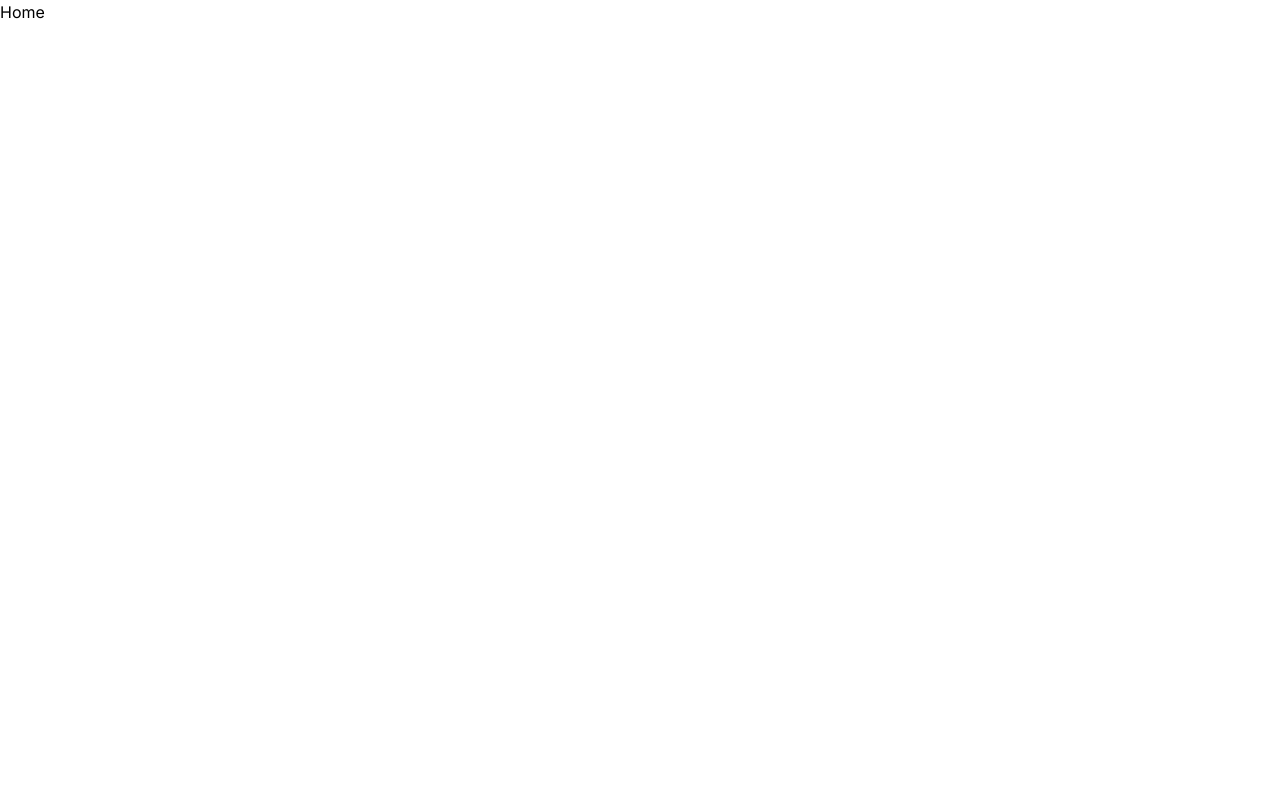
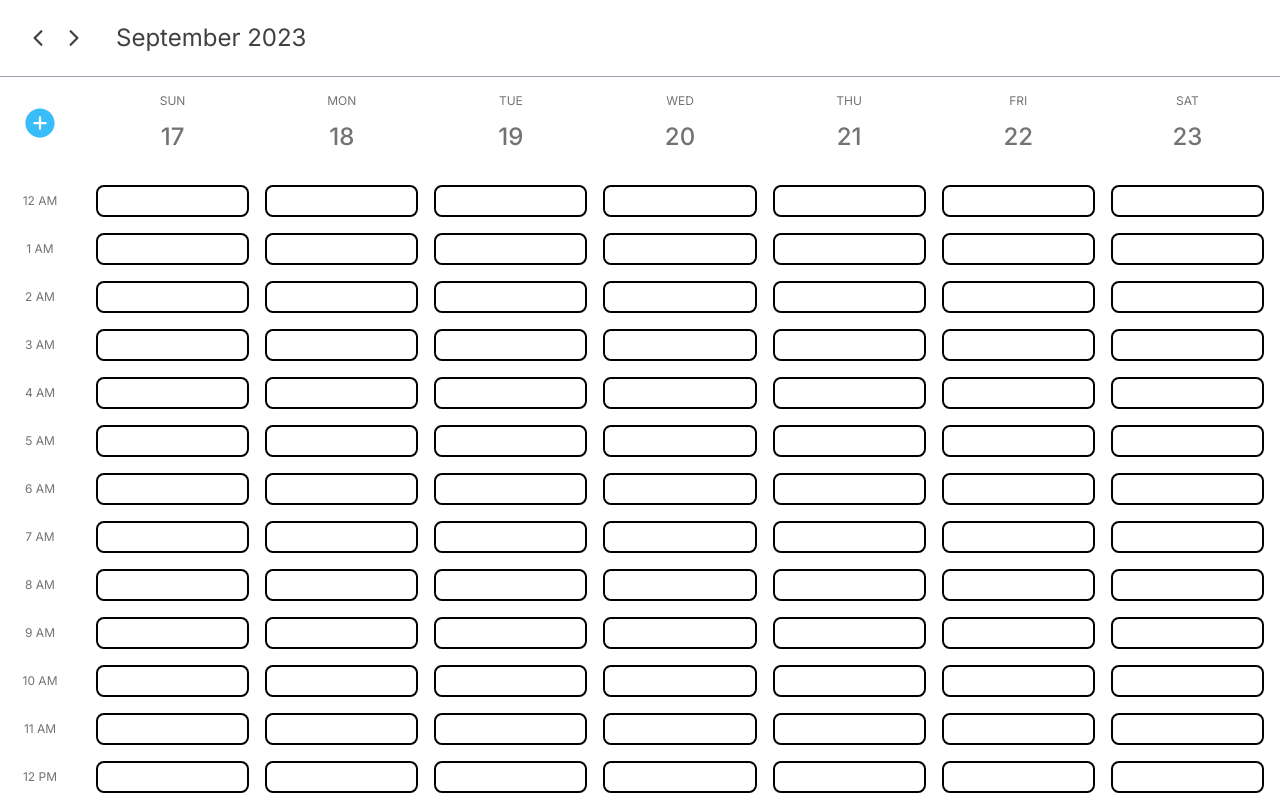
Before and after one commit to damianoconnor04/calendar, a Next.js app: page / in a window 1280 px wide. Built offline with nearby package versions, Linux system fonts and the light colour scheme.

Commit message:
redo UI add hour functionality

```diff
--- a/src/app/calendar/NavigateCalendar.tsx
+++ /dev/null
@@ -1,23 +0,0 @@
-'use client'
-import React, { useState } from 'react'
-import moment, { Moment } from 'moment'
-import RenderCalendar from './RenderCalendar'
-import { IoChevronBack, IoChevronForward } from 'react-icons/io5'
-
-const NavigateCalendar: React.FC = () => {
-  const [currentMonth, setCurrentMonth] = useState<Moment>(moment())
-  const handlePreviousMonth = () => { setCurrentMonth(currentMonth.clone().subtract(1, 'month')) }
-  const handleNextMonth = () => { setCurrentMonth(currentMonth.clone().add(1, 'month')) }
-  return (
-    <div className='h-full grid place-items-center grid-rows-[auto,1fr]'>
-      <div className="flex items-center gap-6 text-center">
-        <button onClick={handlePreviousMonth}><IoChevronBack /></button>
-        <h1 className="text-2xl font-bold">{currentMonth.format('MMMM YYYY')}</h1>
-        <button onClick={handleNextMonth}><IoChevronForward /></button>
-      </div>
-      <RenderCalendar currentMonth={currentMonth} />
-    </div>
-  )
-}
-
-export default NavigateCalendar
--- a/src/app/calendar/RenderCalendar.tsx
+++ /dev/null
@@ -1,41 +0,0 @@
-import React from 'react'
-import moment, { Moment } from 'moment'
-
-interface RenderCalendarProps { currentMonth: Moment }
-const RenderCalendar: React.FC<RenderCalendarProps> = ({ currentMonth }) => {
-  const generateDates = () => {
-    const startDate = currentMonth.clone().startOf('month')
-    const endDate = currentMonth.clone().endOf('month')
-    const dates = []
-    while (startDate.isSameOrBefore(endDate)) { dates.push(startDate.clone()); startDate.add(1, 'day') }
-    return dates
-  }
-
-  const mapDatesToDaysOfWeek = (dates: Moment[]): { date: Moment; dayOfWeek: string }[] =>
-    dates.map((date) => ({ date, dayOfWeek: date.format('dddd') }))
-
-  const renderCalendar = () => {
-    const dates = generateDates()
-    const mappedDates = mapDatesToDaysOfWeek(dates)
-    const eventCount = 5
-    return (
-      <div className='p-2'>
-        <ul className="grid grid-cols-7 gap-4 grid-rows-5">
-          {mappedDates.map(({ date, dayOfWeek }) => (
-            <li key={date.format('YYYY-MM-DD')} className='border p-2 text-[10px] rounded-lg bg-slate-200 hover:scale-110 transition-transform duration-300'>
-              <div className='flex items-center justify-between cursor-pointer'>
-                <span>{dayOfWeek}</span>
-                <span className="font-bold">{date.format('DD')}</span>
-              </div>
-              <button className='rounded-xl text-center bg-sky-200 w-full'>{eventCount} events</button>
-            </li>
-          ))}
-        </ul>
-      </div>
-    )
-  }
-
-  return renderCalendar()
-}
-
-export default RenderCalendar
--- a/src/app/calendar/Test.tsx
+++ /dev/null
@@ -1 +0,0 @@
-/* testing new SSH key */
--- a/src/app/calendar/page.tsx
+++ /dev/null
@@ -1,5 +0,0 @@
-import React from 'react'
-import NavigateCalendar from './NavigateCalendar'
-
-const Calendar: React.FC = () => { return <div className='max-h-full overflow-hidden'><NavigateCalendar /></div> }
-export default Calendar
--- /dev/null
+++ b/src/app/components/RenderCalendar.tsx
@@ -0,0 +1,72 @@
+import React from 'react'
+import { Moment } from 'moment'
+import { IoAddCircle } from 'react-icons/io5'
+
+interface RenderCalendarProps { currentWeek: Moment, currentHours: Moment }
+const RenderCalendar: React.FC<RenderCalendarProps> = ({ currentWeek, currentHours }) => {
+  const generateDates = () => {
+    const startDate = currentWeek.clone().startOf('week')
+    const endDate = currentWeek.clone().endOf('week')
+    const dates = []
+    while (startDate.isSameOrBefore(endDate)) { dates.push(startDate.clone()); startDate.add(1, 'day') }
+    return dates
+  }
+  const generateHours = () => {
+    const firstHour = currentHours.clone().startOf('day')
+    const lastHour = currentHours.clone().endOf('day')
+    const hours = []
+    while (firstHour.isSameOrBefore(lastHour)) { hours.push(firstHour.clone()); firstHour.add(1, 'hour')}
+    return hours
+  }
+
+  const mapDatesToDaysOfWeek = (dates: Moment[]): { date: Moment; dayOfWeek: string }[] =>
+    dates.map((date) => ({ date, dayOfWeek: date.format('ddd') }))
+  const mapHoursToDaysOfWeek = (hours: Moment[]): { hours: Moment; hour: string }[] =>
+    hours.map((hours) => ({ hours, hour: hours.format('h A') }))
+
+  const renderCalendar = () => {
+    const dates = generateDates()
+    const hours = generateHours()
+    const mappedDates = mapDatesToDaysOfWeek(dates)
+    const mappedHours = mapHoursToDaysOfWeek(hours)
+
+    return (
+      <div className='h-full max-h-[calc(100%_-_4.825rem)] overflow-hidden'> {/* max h is 100% minus header height & mappedDates container height */}
+
+        <div className='grid grid-cols-[1fr,15fr]'>
+          <button className='w-full p-4 grid place-items-center group'>
+            <IoAddCircle className='text-4xl text-sky-400 group-hover:scale-125 transition-transform' />
+          </button>
+          <ul className='w-full grid grid-cols-7 gap-4 p-4 grid-rows-1'>
+            {mappedDates.map(({ date, dayOfWeek }) => (
+              <li key={date.format('YYYY-MM-DD')} className='flex flex-col items-center gap-3'>
+                <span className='uppercase text-xs text-neutral-500'>{dayOfWeek}</span>
+                <span className='text-2xl font-medium text-neutral-500'>{date.format('D')}</span>
+              </li>
+            ))}
+          </ul>
+        </div>
+
+        <main className='h-[calc(100%_-_5.75rem)] grid grid-rows-[repeat(12,1fr)] grid-cols-[1fr,15fr] overflow-y-scroll hide-scroll'>
+          <div className='w-full grid grid-cols-1 gap-4 p-4 grid-rows-14 whitespace-nowrap place-items-center'>
+            {mappedHours.map(({ hour }) => (
+              <li key={hour} className='flex flex-col items-end gap-3 p-2'>
+                <span className='uppercase text-xs text-neutral-500'>{hour}</span>
+              </li>
+            ))}
+          </div>
+          <section className='w-full grid h-full grid-cols-7 gap-4 p-4 grid-rows-24'>
+            {Array.from({ length: 168 }).map((_, idx) => (
+              <div key={idx} className='border-2 border-black rounded-lg'>
+                <input className='w-full h-full rounded-lg'/>
+              </div>
+            ))}
+          </section>
+        </main>
+      </div>
+    )
+  }
+  return renderCalendar()
+}
+
+export default RenderCalendar
--- a/src/app/globals.css
+++ b/src/app/globals.css
@@ -3,3 +3,5 @@
 @tailwind utilities;
 
 html, body { height: 100%; box-sizing: border-box; }
+.hide-scroll::-webkit-scrollbar { display: none }
+.hide-scroll { -ms-overflow-style: none; scrollbar-width: none }
--- a/src/app/layout.tsx
+++ b/src/app/layout.tsx
@@ -2,20 +2,6 @@ import './globals.css'
 import type { Metadata } from 'next'
 import { Inter } from 'next/font/google'
 const inter = Inter({ subsets: ['latin'] })
+export const metadata: Metadata = { title: 'Calendar App', description: 'Generated by create next app' }
 
-export const metadata: Metadata = {
-  title: 'Calendar App',
-  description: 'Generated by create next app',
-}
-
-export default function RootLayout({
-  children,
-}: {
-  children: React.ReactNode
-}) {
-  return (
-    <html lang="en">
-      <body className={inter.className}>{children}</body>
-    </html>
-  )
-}
+export default function RootLayout({ children }: { children: React.ReactNode }) { return ( <html lang="en"> <body className={inter.className}>{children}</body> </html> )}
--- a/src/app/page.tsx
+++ b/src/app/page.tsx
@@ -1,9 +1,26 @@
-import React from 'react'
+'use client'
+import React, { useState } from 'react'
+import moment, { Moment } from 'moment'
+import RenderCalendar from './components/RenderCalendar'
+import { IoChevronBack, IoChevronForward } from 'react-icons/io5'
 
-const Home = () => {
+const Calendar: React.FC = () => {
+  const [currentWeek, setCurrentWeek] = useState<Moment>(moment())
+  const currentHours = moment()
+  const handlePreviousWeek = () => { setCurrentWeek(currentWeek.clone().subtract(1, 'week')) }
+  const handleNextWeek = () => { setCurrentWeek(currentWeek.clone().add(1, 'week')) }
+
   return (
-    <div>Home</div>
+    <>
+      <header className="p-5 flex items-center border-b border-gray-400">
+        <button className='p-1.5 text-2xl text-neutral-700 rounded-full hover:bg-neutral-300/20 transition-colors' onClick={handlePreviousWeek}><IoChevronBack /></button>
+        <button className='p-1.5 text-2xl text-neutral-700 rounded-full hover:bg-neutral-300/20 transition-colors' onClick={handleNextWeek}><IoChevronForward /></button>
+        <h1 className="ml-6 text-2xl text-neutral-700">{currentWeek.format('MMMM YYYY')}</h1>
+      </header>
+
+      <RenderCalendar currentWeek={currentWeek} currentHours={currentHours} />
+    </>
   )
 }
 
-export default Home
+export default Calendar
```
